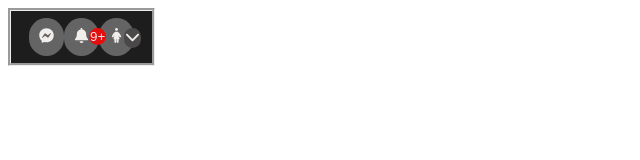
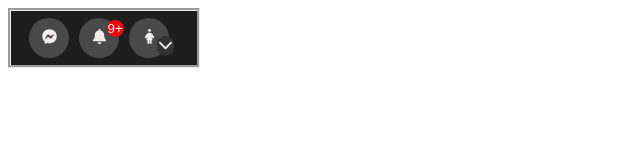
Before and after one commit to Biancakvieira/0.7.1, a plain HTML site: page index.html in a window 1280 px wide. Shown: the whole page, without its empty margins (0-640 px from the left). Drawn offline with Linux system fonts and the light colour scheme.

Commit message:
botoes spam

```diff
--- a/estilo.css
+++ b/estilo.css
@@ -1,13 +1,16 @@
  button {
-        border-radius: 20px;
+        border-radius: 25px;
         padding: 10px;
+        width: 40px;
+        height: 40px;
     }
 
   button {
     border: none;
-    background-color: rgb(100, 100, 100);
+    background-color: rgb(74, 73, 73);
     cursor: pointer;
     fill: hsla(24, 19%, 95%, 0.97);
+    margin-right: 10px;
     }
 
   button svg {
@@ -23,8 +26,7 @@ button:hover svg {
 
   .bell {
     position: absolute;
-    /*right: 1px;
-    top: 1px;*/
+    top: 9px;
     border-radius: 9px;
     background-color: rgb(229, 13, 13);
     color: rgb(237, 231, 231);
@@ -33,10 +35,9 @@ button:hover svg {
 
   .avatar {
     position: absolute;
-    /*right: 1px;
-    top: 1px;*/
+    bottom: 9px;
     border-radius: 9px;
-    background-color: rgb(74, 72, 72);
+    background-color: rgb(51, 50, 50);
     color: rgb(237, 231, 231);
     padding: 1px;
     }
@@ -55,4 +56,5 @@ button:hover svg {
     justify-content: left;
     align-items: center;
     border-style: groove;
+
     }
```
